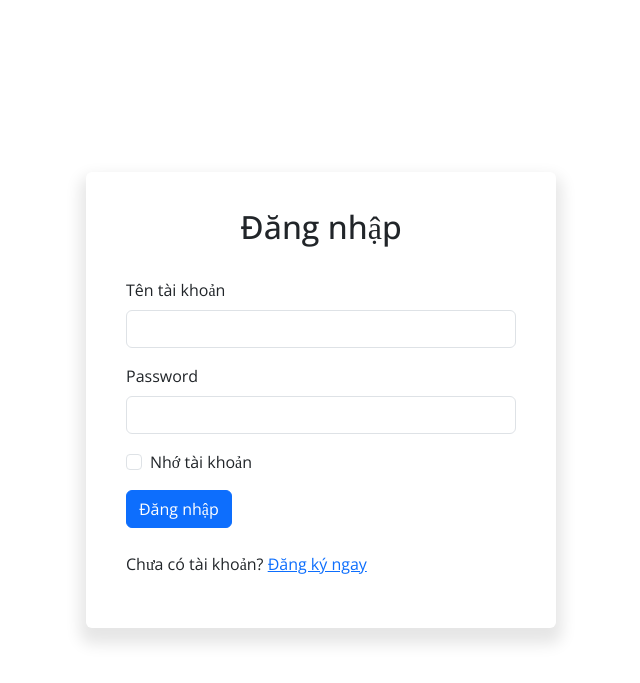
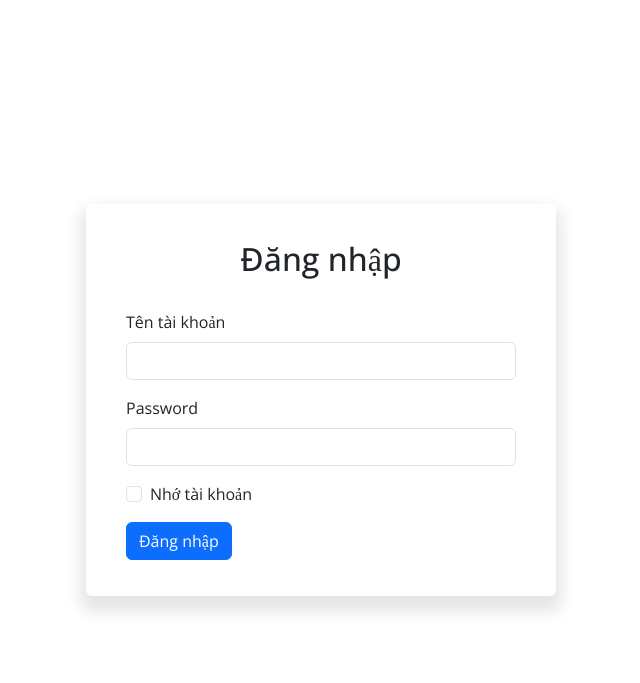
Before and after one commit to h4ck3r0002/exam_monitoring, a Django app: page /login/ in a window 1280 px wide. Shown: the top 683 px of the page, without its empty margins (319-959 px from the left). Run offline with Django 4.2, Linux system fonts and the light colour scheme; some libraries are stand-ins or nearby versions.

Commit message:
Lock Register

```diff
--- a/quiz/urls.py
+++ b/quiz/urls.py
@@ -7,7 +7,7 @@ from quiz.views.monitor import *
 urlpatterns = [
     path('', index_view, name='index'),
     path('login/', login_view, name='login'),
-    path('register/', register_view, name='register'),
+    # path('register/', register_view, name='register'),
     path('logout/', logout_view, name='logout'),
     path('exam/<pk>', exam_view, name='exam'),
     path('result/<pk>', result_view, name='result'),
--- a/templates/quiz/login.html
+++ b/templates/quiz/login.html
@@ -33,7 +33,7 @@
         </ul>
         {% endif %}
 
-        <p>Chưa có tài khoản? <a class="text-primary" href="{% url 'register' %}">Đăng ký ngay</a></p>
+        <!-- <p>Chưa có tài khoản? <a class="text-primary" href="{% url 'register' %}">Đăng ký ngay</a></p> -->
     </div>
 </div>
 
```
